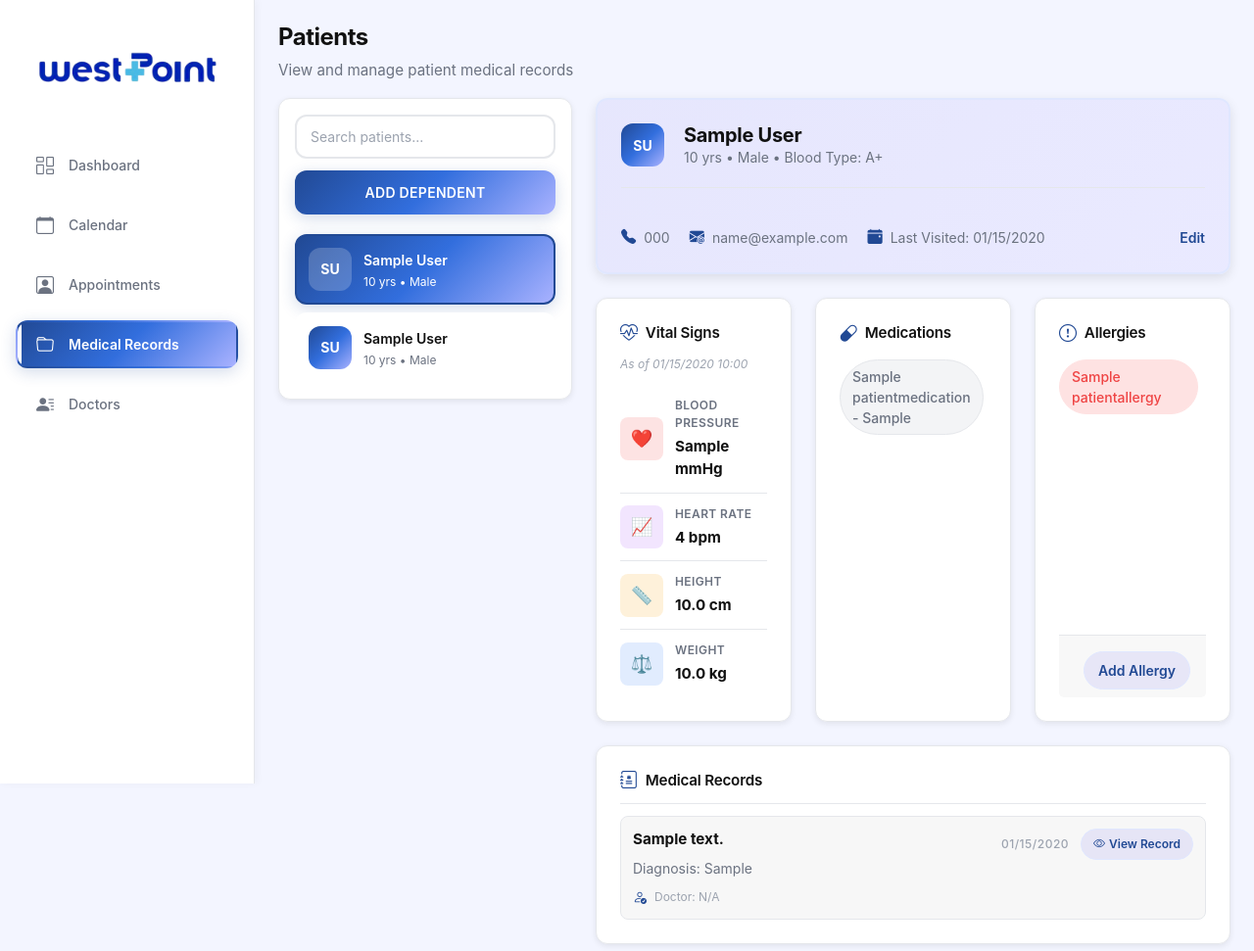
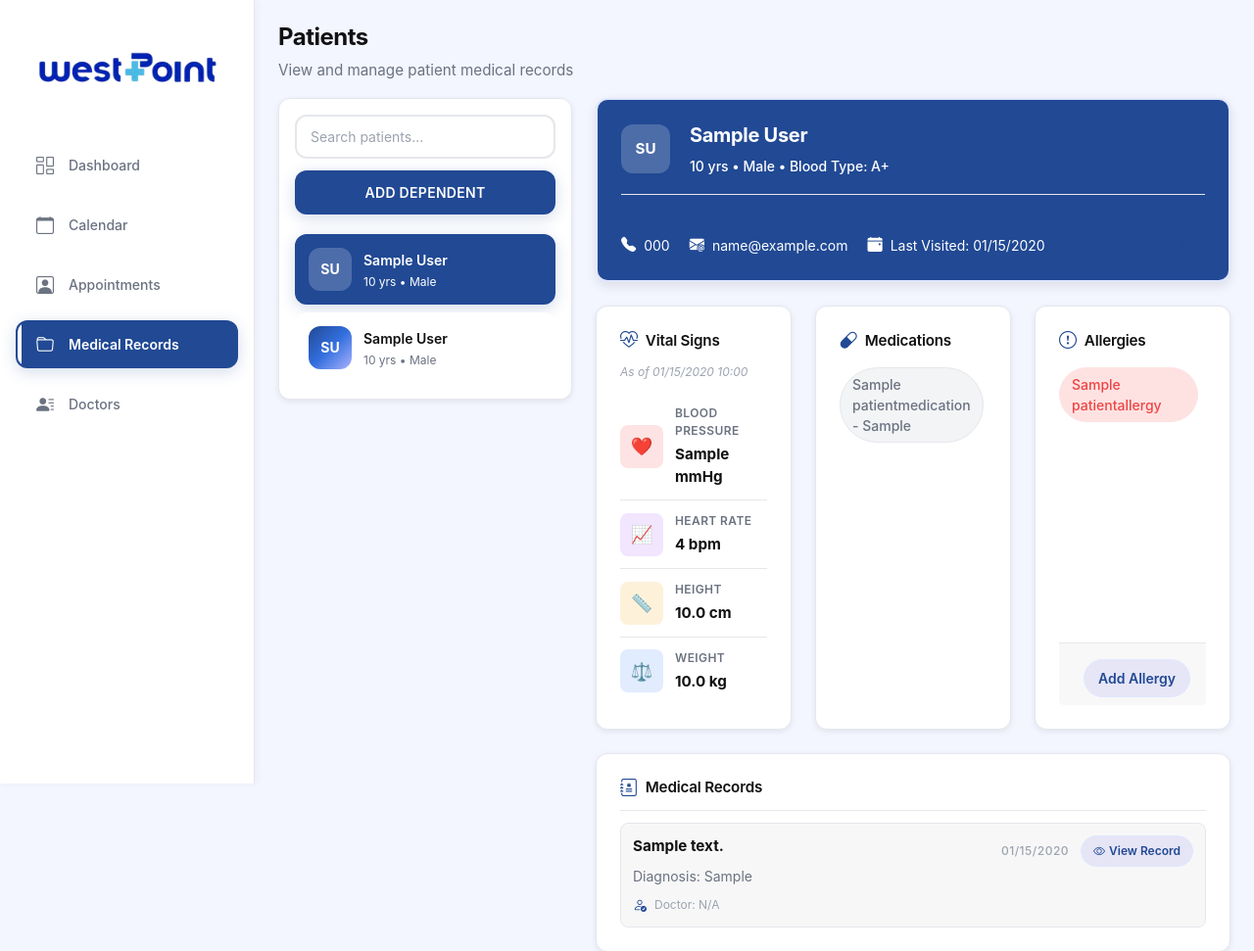
Before and after one commit to 7zhiqq/SmartClinicAppointmentSystem, a Django app: page /medical-records/ in a window 1280 px wide. Shown: the top 971 px of the page at 98% size. Run offline with Django 5.2, Linux system fonts and the light colour scheme; a user stored in the database is signed in; tables that the repository leaves empty hold one stand-in row (values such as "Sample post"); some libraries are stand-ins or nearby versions.

Commit message:
Minor UI Improvements

```diff
--- a/website/static/css/appointments.css
+++ b/website/static/css/appointments.css
@@ -39,7 +39,7 @@
 
 .new-appointment-btn {
     padding: 10px 20px;
-    background: var(--gradient-primary);
+    background: var(--primary);
     color: var(--white);
     text-decoration: none;
     border-radius: var(--radius-lg);
--- a/website/static/css/book-appointment.css
+++ b/website/static/css/book-appointment.css
@@ -125,7 +125,7 @@ form select option {
     font-size: var(--font-size-md);
     font-weight: var(--font-weight-bold);
     color: var(--white);
-    background: var(--gradient-primary);
+    background: var(--primary);
     border: none;
     border-radius: var(--radius-lg);
     cursor: pointer;
--- a/website/static/css/calendar.css
+++ b/website/static/css/calendar.css
@@ -557,7 +557,7 @@ button[type="submit"] {
     font-size: var(--font-size-md);
     font-weight: var(--font-weight-bold);
     color: var(--white);
-    background: var(--gradient-primary);
+    background: var(--primary);
     border: none;
     border-radius: var(--radius-lg);
     cursor: pointer;
--- a/website/static/css/components.css
+++ b/website/static/css/components.css
@@ -159,7 +159,7 @@
 
 /* Primary button */
 .btn.btn-primary {
-    background: var(--gradient-primary);
+    background: var(--primary);
     color: var(--white);
     box-shadow: var(--shadow-primary);
 }
--- a/website/static/css/doctors.css
+++ b/website/static/css/doctors.css
@@ -2,8 +2,8 @@
 .doctors-container {
     display: grid;
     grid-template-columns: repeat(auto-fill, minmax(340px, 1fr));
-    gap: var(--space-xl);
-    padding: var(--space-lg) 0;
+    gap: var(--space-md);
+    padding: var(--space-md) 0;
     animation: fadeIn 0.5s var(--ease-out);
 }
 
@@ -292,7 +292,7 @@
 }
 
 .btn-primary {
-    background: var(--gradient-primary);
+    background: var(--primary);
     color: var(--white);
     box-shadow: var(--shadow-primary);
 }
--- a/website/static/css/invite.css
+++ b/website/static/css/invite.css
@@ -101,7 +101,7 @@
     font-size: var(--font-size-md);
     font-weight: var(--font-weight-bold);
     color: var(--white);
-    background: var(--gradient-primary);
+    background: var(--primary);
     border: none;
     border-radius: var(--radius-lg);
     cursor: pointer;
--- a/website/static/css/medrecords.css
+++ b/website/static/css/medrecords.css
@@ -85,7 +85,7 @@
     padding: 12px 16px;
     border-radius: var(--radius-lg);
     border: none;
-    background: var(--gradient-primary);
+    background: var(--primary);
     color: var(--white);
     font-weight: var(--font-weight-semibold);
     font-size: var(--font-size-sm);
@@ -144,7 +144,7 @@
 }
 
 .patient-item.active {
-    background: var(--gradient-primary);
+    background: var(--primary);
     color: var(--white);
     border-color: var(--primary);
     box-shadow: var(--shadow-primary);
@@ -170,6 +170,7 @@
     transition: all var(--transition-fast);
 }
 
+
 .patient-item:hover .avatar {
     transform: scale(1.05);
 }
@@ -194,6 +195,21 @@
 }
 
 /* ==================== PATIENT DETAILS ==================== */
+.patient-avatar {
+    width: 50px;
+    height: 50px;
+    border-radius: var(--radius-lg);
+    background: #4d6da9;
+    color: var(--white);
+    font-weight: var(--font-weight-bold);
+    display: flex;
+    align-items: center;
+    justify-content: center;
+    flex-shrink: 0;
+    font-size: var(--font-size-md);
+    transition: all var(--transition-fast);
+}
+
 .patient-details {
     display: flex;
     flex-direction: column;
@@ -202,7 +218,7 @@
 
 /* ==================== PATIENT HEADER CARD ==================== */
 .card.patient-header {
-    background: linear-gradient(135deg, rgba(79, 70, 229, 0.08) 0%, rgba(123, 109, 255, 0.08) 100%);
+    background: var(--primary);
     border: 2px solid var(--primary-lighter);
     box-shadow: var(--shadow-md);
     border-radius: var(--radius-lg);
@@ -221,7 +237,7 @@
 .patient-name {
     font-size: var(--font-size-xl);
     font-weight: var(--font-weight-bold);
-    color: var(--text-main);
+    color: var(--white);
     margin: 0;
     letter-spacing: -0.3px;
 }
@@ -229,7 +245,7 @@
 .patient-meta {
     margin: var(--space-md) 0 0 0;
     font-size: var(--font-size-sm);
-    color: var(--text-muted);
+    color: var(--white);
     display: flex;
     align-items: center;
     gap: var(--space-md);
@@ -247,7 +263,7 @@
     display: flex;
     gap: var(--space-xl);
     font-size: var(--font-size-sm);
-    color: var(--text-muted);
+    color: var(--white);
     flex-wrap: wrap;
     align-items: center;
 }
@@ -268,7 +284,7 @@
 
 .contact-item i {
     font-size: var(--font-size-md);
-    color: var(--primary);
+    color: var(--white);
     flex-shrink: 0;
 }
 
--- a/website/static/css/record-details.css
+++ b/website/static/css/record-details.css
@@ -88,7 +88,7 @@
 /* Primary Button */
 .history-actions .btn-primary,
 .history-actions .btn.btn-primary {
-    background: var(--gradient-primary);
+    background: var(--primary);
     color: var(--white);
     box-shadow: var(--shadow-primary);
 }
--- a/website/static/css/record-form.css
+++ b/website/static/css/record-form.css
@@ -137,7 +137,7 @@
 /* Primary Button */
 .form-actions .btn-primary,
 .form-actions .btn.btn-primary {
-    background: var(--gradient-primary);
+    background: var(--primary);
     color: var(--white);
     box-shadow: var(--shadow-primary);
 }
--- a/website/static/css/schedule.css
+++ b/website/static/css/schedule.css
@@ -112,7 +112,7 @@
 .btn-primary {
     width: 100%;
     padding: 14px 20px;
-    background: var(--gradient-primary);
+    background: var(--primary);
     color: var(--white);
     border: none;
     border-radius: var(--radius-lg);
@@ -277,7 +277,7 @@
 /* Add Schedule Button */
 .add-schedule-btn {
     padding: 12px 20px;
-    background: var(--gradient-primary);
+    background: var(--primary);
     color: var(--white);
     text-decoration: none;
     border-radius: var(--radius-lg);
--- a/website/static/css/sidebar.css
+++ b/website/static/css/sidebar.css
@@ -78,7 +78,7 @@ a {
 
 /* Active menu item */
 .menu-item.active {
-    background: var(--gradient-primary);
+    background: var(--primary);
     color: var(--white);
     font-weight: var(--font-weight-semibold);
     box-shadow: var(--shadow-primary);
--- a/website/static/css/users.css
+++ b/website/static/css/users.css
@@ -292,7 +292,7 @@
 }
 
 .btn-primary {
-    background: var(--gradient-primary);
+    background: var(--primary);
     color: var(--white);
     box-shadow: var(--shadow-primary);
 }
--- a/website/templates/patients/partials/patient_details.html
+++ b/website/templates/patients/partials/patient_details.html
@@ -5,7 +5,7 @@
     <link rel="stylesheet" href="{% static 'css/records.css' %}">
     <div class="card patient-header">
         <div class="patient-header-top">
-            <div class="avatar">
+            <div class="patient-avatar">
                 {% if patient.user %}
                     {{ patient.user.first_name|default:"X"|slice:":1" }}{{ patient.user.last_name|default:"X"|slice:":1" }}
                 {% else %}
@@ -21,14 +21,14 @@
                         {{ patient.first_name|default:"N/A" }} {{ patient.last_name|default:"" }}
                     {% endif %}
                 </h2>
-                <p class="patient-meta">
+                <h2 class="patient-meta">
                     {{ patient.age|default:"N/A" }} yrs •
                     {{ patient.gender|gender_full|default:"N/A" }} •
                     Blood Type: {{ patient.blood_type|default:"N/A" }}
                     {% if patient_type == "dependent" %}
                         • Dependent
                     {% endif %}
-                </p>
+                </h2>
             </div>
         </div>
 
--- a/website/templates/staffs/appointments.html
+++ b/website/templates/staffs/appointments.html
@@ -27,7 +27,6 @@
                                     <div class="stat-number">{{ total_today }}</div>
                                     <div class="stat-label">Total Today</div>
                                 </div>
-                                <div class="stat-icon"><i class="bi bi-calendar-event"></i></div>
                             </div>
                             <div class="stat-meta">Today's appointments</div>
                         </div>
@@ -41,7 +40,6 @@
                                     <div class="stat-number confirmed-count">{{ confirmed_count }}</div>
                                     <div class="stat-label">Confirmed</div>
                                 </div>
-                                <div class="stat-icon"><i class="bi bi-check-circle-fill"></i></div>
                             </div>
                             <div class="stat-meta">Ready to proceed</div>
                         </div>
@@ -55,7 +53,6 @@
                                     <div class="stat-number pending-count">{{ pending_count }}</div>
                                     <div class="stat-label">Pending</div>
                                 </div>
-                                <div class="stat-icon"><i class="bi bi-hourglass-split"></i></div>
                             </div>
                             <div class="stat-meta">Awaiting confirmation</div>
                         </div>
@@ -69,7 +66,6 @@
                                     <div class="stat-number completed-count">{{ completed_count }}</div>
                                     <div class="stat-label">Completed</div>
                                 </div>
-                                <div class="stat-icon"><i class="bi bi-check2-all"></i></div>
                             </div>
                             <div class="stat-meta">Successfully finished</div>
                         </div>
```
